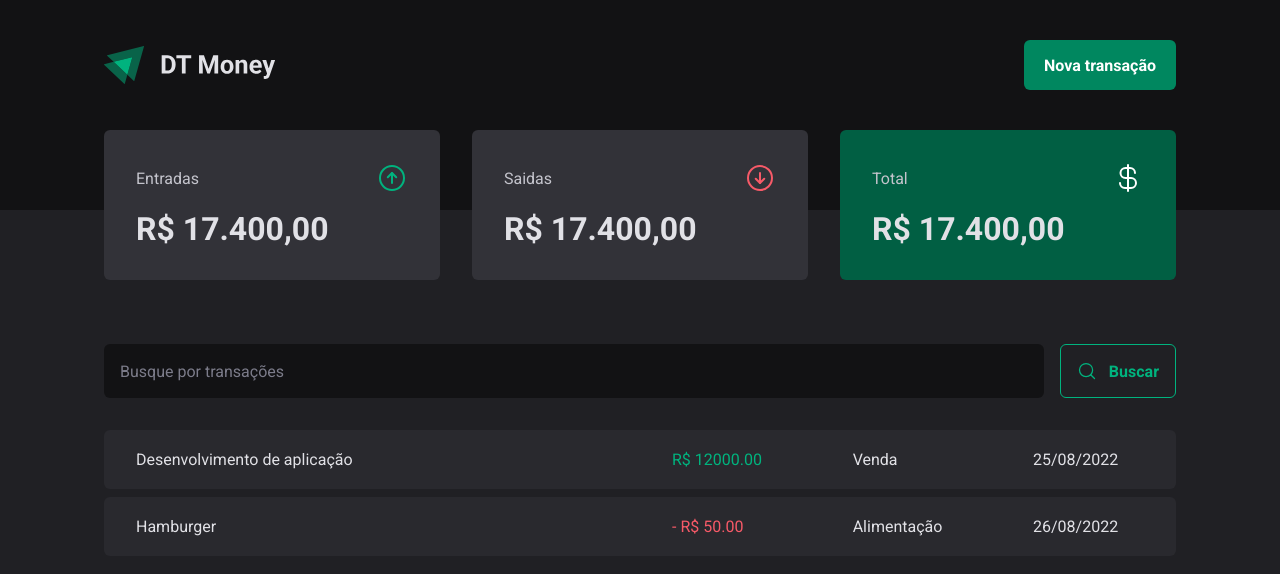
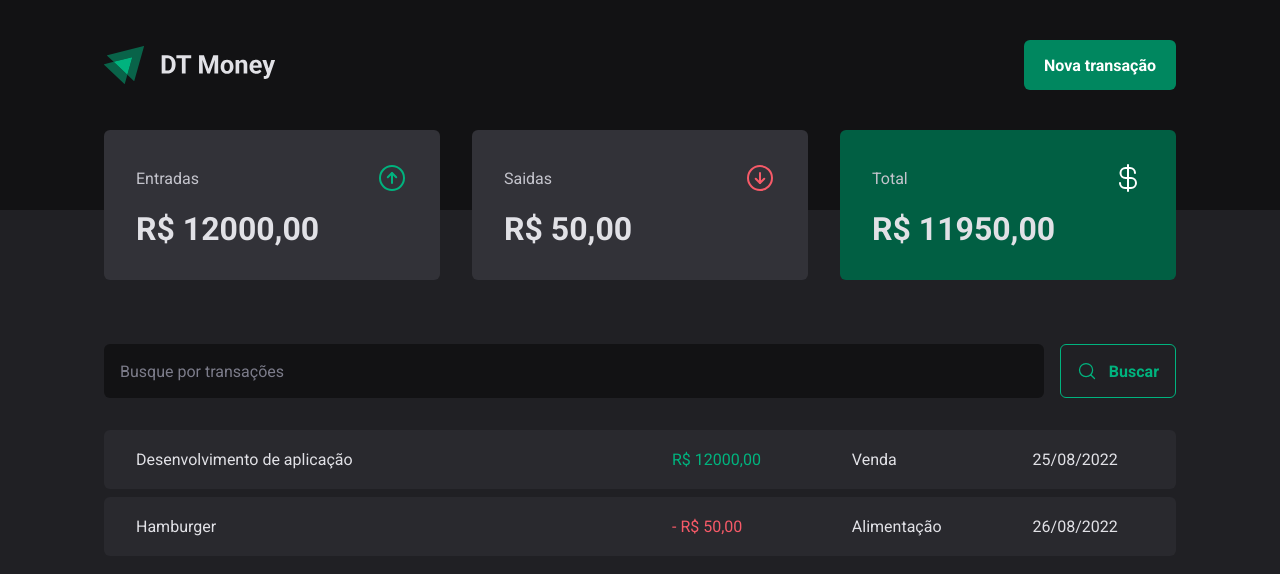
Before and after one commit to felipemjesus/rocketseat-reactjs, a React (Vite) app in the folder aulas/03-consumo-de-api/: page / in a window 1280 px wide. Shown: the top 574 px of the page. Built offline with nearby package versions, Linux system fonts and the light colour scheme; data requests are answered from the project's data file.

Commit message:
Aula - Calculando resumo de transações

```diff
--- a/aulas/03-consumo-de-api/src/components/Summary/index.tsx
+++ b/aulas/03-consumo-de-api/src/components/Summary/index.tsx
@@ -6,7 +6,21 @@ import { TransactionsContext } from "../../contexts/TransactionsContext";
 export function Summary() {
   const { transactions } = useContext(TransactionsContext);
 
-  console.log(transactions);
+  const summary = transactions.reduce((acc, transaction) => {
+    if (transaction.type === 'income') {
+      acc.income += transaction.price;
+      acc.total += transaction.price;
+    } else {
+      acc.outcome += transaction.price;
+      acc.total -= transaction.price;
+    }
+
+    return acc;
+  }, {
+    income: 0,
+    outcome: 0,
+    total: 0
+  });
 
   return (
     <SymmaryContainer>
@@ -15,7 +29,7 @@ export function Summary() {
           <span>Entradas</span>
           <ArrowCircleUp size={32} color="#00b37e" />
         </header>
-        <strong>R$ 17.400,00</strong>
+        <strong>R$ {summary.income.toFixed(2).replace('.', ',')}</strong>
       </SummaryCard>
 
       <SummaryCard>
@@ -23,7 +37,7 @@ export function Summary() {
           <span>Saidas</span>
           <ArrowCircleDown size={32} color="#f75a68" />
         </header>
-        <strong>R$ 17.400,00</strong>
+        <strong>R$ {summary.outcome.toFixed(2).replace('.', ',')}</strong>
       </SummaryCard>
 
       <SummaryCard variant="green">
@@ -31,7 +45,7 @@ export function Summary() {
           <span>Total</span>
           <CurrencyDollar size={32} color="#fff" />
         </header>
-        <strong>R$ 17.400,00</strong>
+        <strong>R$ {summary.total.toFixed(2).replace('.', ',')}</strong>
       </SummaryCard>
     </SymmaryContainer>
   );
--- a/aulas/03-consumo-de-api/src/pages/Transactions/index.tsx
+++ b/aulas/03-consumo-de-api/src/pages/Transactions/index.tsx
@@ -23,7 +23,7 @@ export function Transactions() {
                 <td width="50%">{transaction.description}</td>
                 <td>
                   <PriceHighlight variant={transaction.type}>
-                    {transaction.type === 'outcome' ? `- R$ ${transaction.price.toFixed(2)}` : `R$ ${transaction.price.toFixed(2)}`}
+                    {transaction.type === 'outcome' ? `- R$ ${transaction.price.toFixed(2).replace('.', ',')}` : `R$ ${transaction.price.toFixed(2).replace('.', ',')}`}
                   </PriceHighlight>
                 </td>
                 <td>{transaction.category}</td>
```
